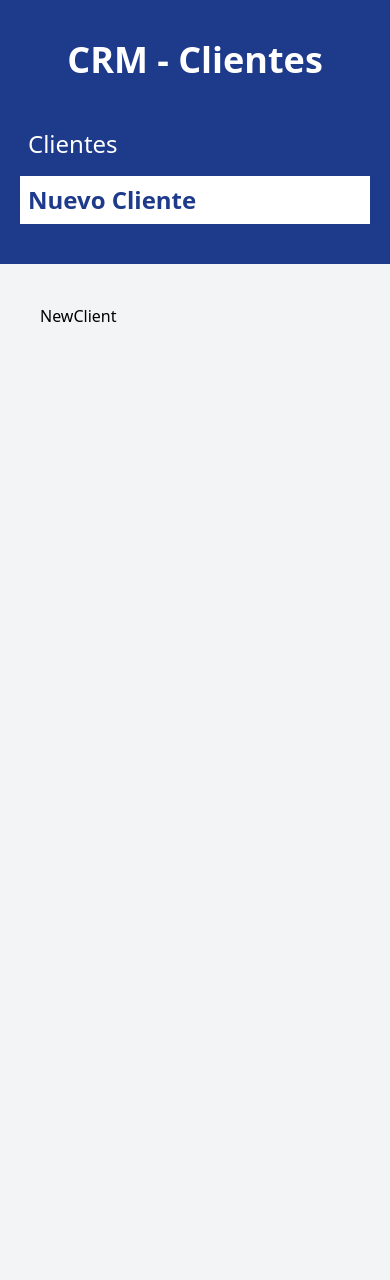
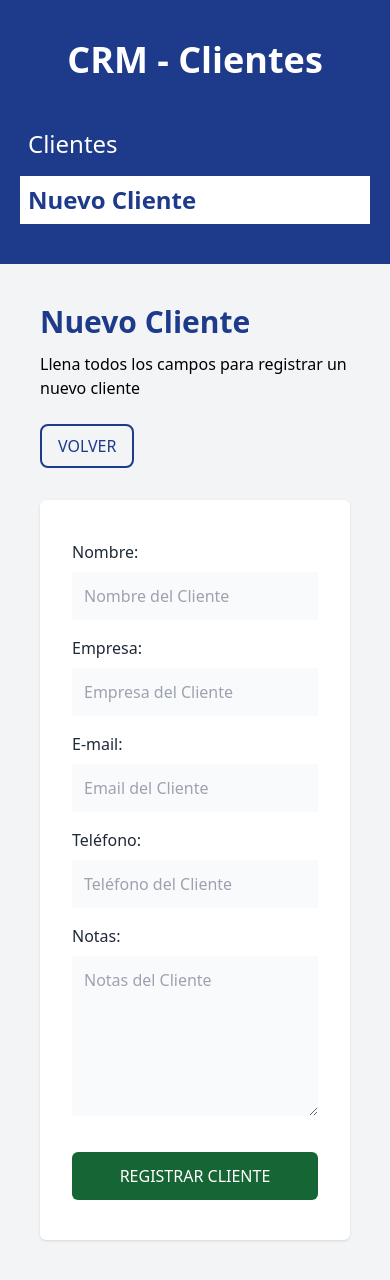
Before and after one commit to joshua-arnao/crm-react, a React (Vite) app: page /clientes/nuevo in a window 390 px wide. Before the commit the page ends 844 px from the top, so only its background shows below. Built offline with nearby package versions, Linux system fonts and the light colour scheme.

Commit message:
Added Form en actión for submit

```diff
--- a/src/components/Client.jsx
+++ b/src/components/Client.jsx
@@ -22,7 +22,7 @@ const Client = ({ client }) => {
         </p>
       </td>
 
-      <td className='p-4 flex gap-3 justify-center'>
+      <td className='p-4 flex gap-4 justify-center'>
         <button className='text-blue-500 hover:text-blue-900  uppercase font-semibold text-xs'>
           Editar
         </button>
--- /dev/null
+++ b/src/components/Form.jsx
@@ -0,0 +1,73 @@
+import React from 'react'
+
+export const Form = ({ client }) => {
+  return (
+    <>
+      <div className='mb-4'>
+        <label className='text-gray-800' htmlFor='name'>
+          Nombre:
+        </label>
+        <input
+          id='name'
+          type='text'
+          className='mt-2 block w-full p-3 bg-gray-50'
+          placeholder='Nombre del Cliente'
+          name='name'
+        />
+      </div>
+
+      <div className='mb-4'>
+        <label className='text-gray-800' htmlFor='company'>
+          Empresa:
+        </label>
+        <input
+          id='company'
+          type='text'
+          className='mt-2 block w-full p-3 bg-gray-50'
+          placeholder='Empresa del Cliente'
+          name='company'
+        />
+      </div>
+
+      <div className='mb-4'>
+        <label className='text-gray-800' htmlFor='email'>
+          E-mail:
+        </label>
+        <input
+          id='email'
+          type='email'
+          className='mt-2 block w-full p-3 bg-gray-50'
+          placeholder='Email del Cliente'
+          name='email'
+        />
+      </div>
+
+      <div className='mb-4'>
+        <label className='text-gray-800' htmlFor='phone'>
+          Teléfono:
+        </label>
+        <input
+          id='phone'
+          type='tel'
+          className='mt-2 block w-full p-3 bg-gray-50'
+          placeholder='Teléfono del Cliente'
+          name='phone'
+        />
+      </div>
+
+      <div className='mb-4'>
+        <label className='text-gray-800' htmlFor='notes'>
+          Notas:
+        </label>
+        <textarea
+          as='textarea'
+          id='notes'
+          type='text'
+          className='mt-2 block w-full p-3 bg-gray-50 h-40 align-self'
+          placeholder='Notas del Cliente'
+          name='notes'
+        />
+      </div>
+    </>
+  )
+}
--- a/src/main.jsx
+++ b/src/main.jsx
@@ -4,7 +4,7 @@ import './index.css'
 
 import { RouterProvider, createBrowserRouter } from 'react-router-dom'
 import Layout from './components/layout'
-import NewClient from './pages/NewClient'
+import NewClient, { action as newClientAction } from './pages/NewClient'
 import Index, { loader as clientsLoader } from './pages/Index'
 
 const router = createBrowserRouter([
@@ -20,7 +20,8 @@ const router = createBrowserRouter([
 
       {
         path: '/clientes/nuevo',
-        element: <NewClient />
+        element: <NewClient />,
+        action: newClientAction
       }
     ]
   }
--- a/src/pages/Index.jsx
+++ b/src/pages/Index.jsx
@@ -71,10 +71,6 @@ function Index() {
       ) : (
         <p className='text-center mt-10'></p>
       )}
-
-      {/* {clients.map((client) => (
-        <p key={client.id}>{client.name}</p>
-      ))} */}
     </>
   )
 }
--- a/src/pages/NewClient.jsx
+++ b/src/pages/NewClient.jsx
@@ -1,7 +1,45 @@
 import React from 'react'
+import { useNavigate, Form } from 'react-router-dom'
+import { Form as ComponentForm } from '../components/Form'
 
-function NewClient() {
-  return <div>NewClient</div>
+export function action() {
+  console.log('Submit')
+
+  return { ok: true }
+}
+
+const NewClient = () => {
+  const navigate = useNavigate()
+
+  return (
+    <>
+      <h1 className='font-semibold text-3xl text-blue-900'> Nuevo Cliente</h1>
+      <p className='mt-3'>
+        Llena todos los campos para registrar un nuevo cliente
+      </p>
+
+      <div className='flex justify-start mt-6'>
+        <button
+          className='border-2 rounded-lg border-blue-900 text-blue-900 px-4 py-2 uppercase hover:bg-blue-900 hover:text-gray-100 duration-300'
+          onClick={() => navigate('/')}
+        >
+          Volver
+        </button>
+      </div>
+
+      <div className='bg-white shadow rounded-md md:w-3/4 mx-auto px-8 py-10 mt-8'>
+        <Form method='post'>
+          <ComponentForm />
+
+          <input
+            type='submit'
+            className='mt-5 w-full bg-green-800 p-3 uppercase font-medium text-white text-base rounded-md hover:cursor-pointer hover:bg-green-900'
+            value='Registrar Cliente'
+          />
+        </Form>
+      </div>
+    </>
+  )
 }
 
 export default NewClient
```
